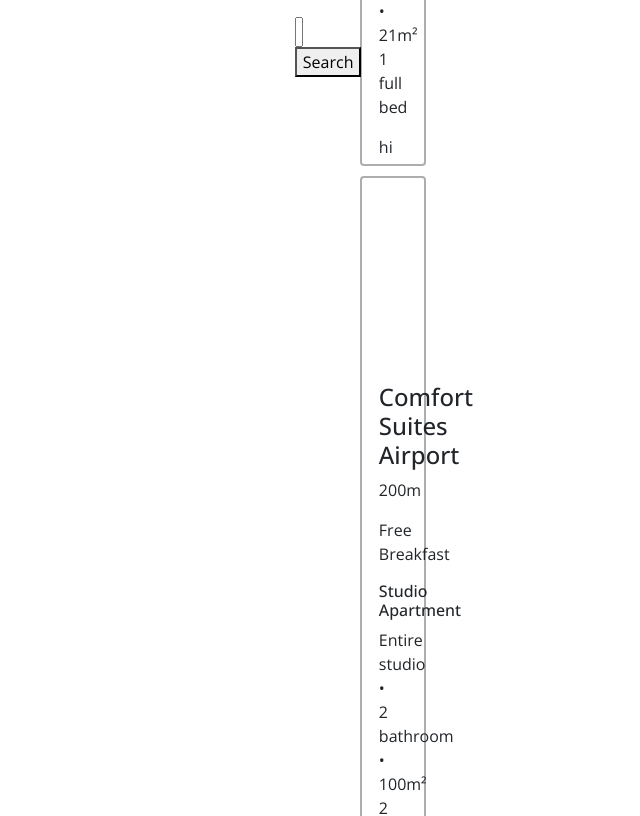
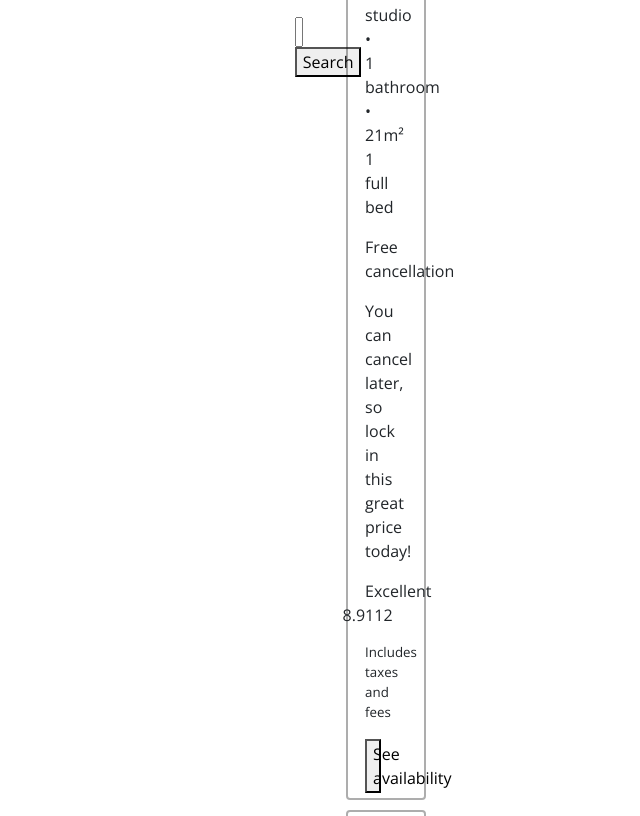
Before and after one commit to minhquangkid/React_new, a React (Create React App) app: page /search in a window 1280 px wide. Shown: the part 844-1660 px from the top of the page, without its empty margins (640-1280 px from the left). Built offline with nearby package versions, Linux system fonts and the light colour scheme.

Commit message:
xong can le search

```diff
--- a/src/pages/search/Search.jsx
+++ b/src/pages/search/Search.jsx
@@ -13,10 +13,10 @@
 
         <div className="container-flex">
           <div className="row">
-            <div className="col-4">
+            <div className="col-3">
               <SearchPopup />
             </div>
-            <div className="col-8">
+            <div className="col-9">
               <SearchList />
             </div>
           </div>
--- a/src/pages/search/search.css
+++ b/src/pages/search/search.css
@@ -8,5 +8,27 @@
 }
 .hinh {
   width: 100%;
-  height: 200px;
+  height: 300px;
 }
+.rate_text {
+}
+.rate {
+  float: right;
+}
+.inf {
+  text-align: right;
+  font-size: smaller;
+}
+.avail {
+  width: 100%;
+}
+
+.price {
+  text-align: right;
+  margin-top: 100%;
+}
+
+.box {
+  /* display: flex;
+  flex-wrap: wrap; */
+}
--- a/src/pages/search/searchList.js
+++ b/src/pages/search/searchList.js
@@ -7,7 +7,7 @@
   return (
     <div>
       {ds.map((e) => {
-        return <SearchListItem item={e} />;
+        return <SearchListItem key={e.name} item={e} />;
       })}
     </div>
   );
--- a/src/pages/search/searchListItem.js
+++ b/src/pages/search/searchListItem.js
@@ -1,11 +1,23 @@
 import React from "react";
 import "./search.css";
 const SearchListItem = (props) => {
+  const cancel = () => {
+    return (
+      <React.Fragment>
+        <p>Free cancellation</p>
+        <p>You can cancel later, so lock in this great price today!</p>
+      </React.Fragment>
+    );
+  };
   return (
     <div className="container-flex">
       <div className="row khung">
         <div className="col-4">
-          <img className="hinh" src={props.item.image_url}></img>
+          <img
+            className="hinh"
+            src={props.item.image_url}
+            alt={props.item.name}
+          ></img>
         </div>
 
         <div className="col-8">
@@ -17,9 +29,15 @@
                 <p>{props.item.tag}</p>
                 <h6>{props.item.description}</h6>
                 <p>{props.item.type}</p>
-                <p>{props.item.free_cancel}</p>
+                <div>{props.item.free_cancel && cancel()}</div>
               </div>
-              <div className="col-4">hi</div>
+              <div className="col-4 box">
+                <span className="rate_text">{props.item.rate_text}</span>
+                <span className="rate">{props.item.rate}</span>
+                <p className="price">{props.item.price}</p>
+                <p className="inf">Includes taxes and fees</p>
+                <button className="avail">See availability</button>
+              </div>
             </div>
           </div>
         </div>
```
